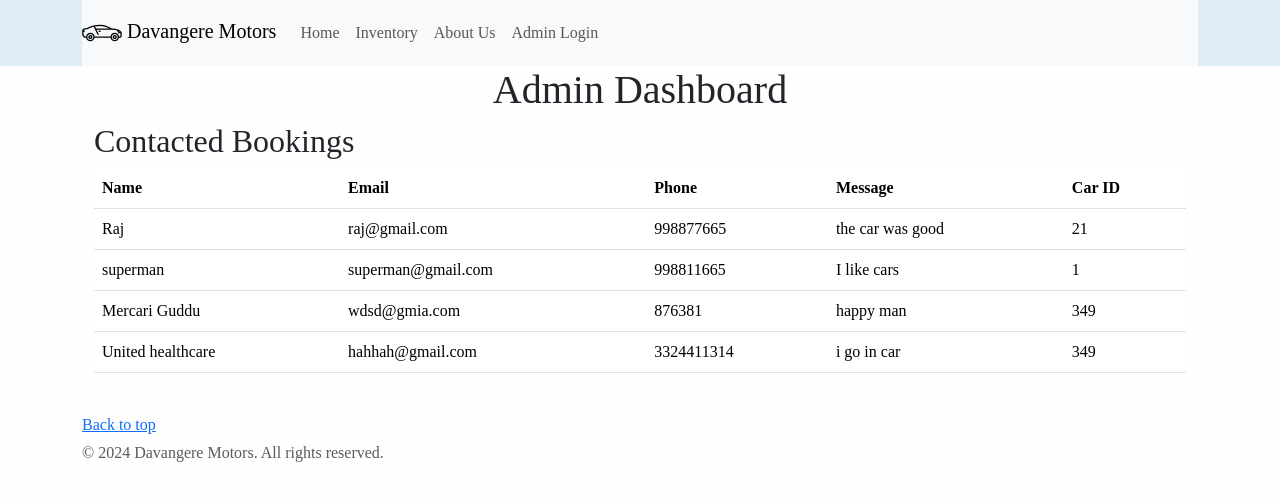
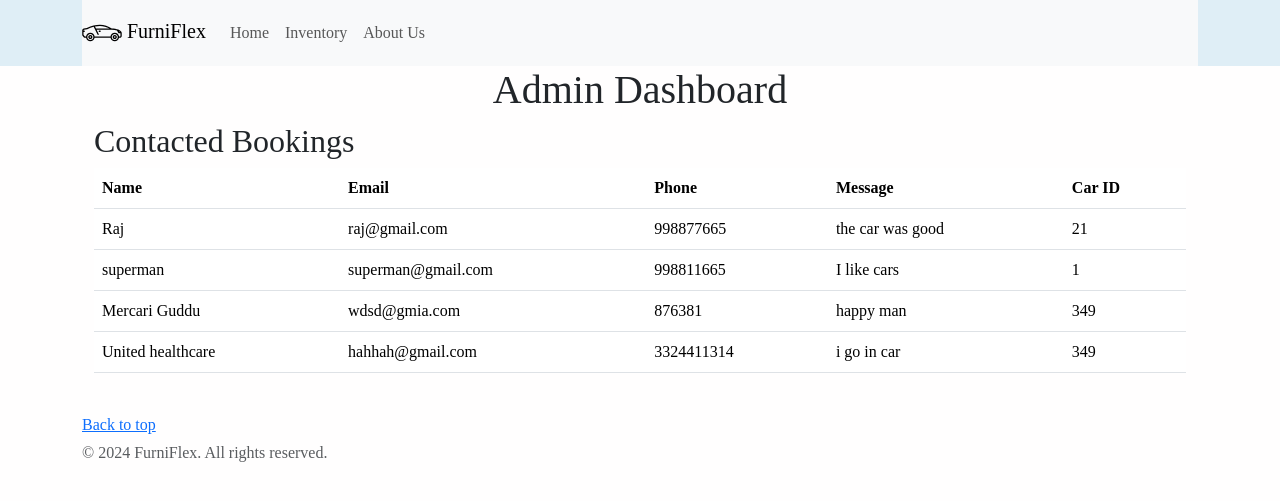
Before and after one commit to Pruthviraj-Guddu/FurniFlexSustainability, a Flask app: page /admin in a window 1280 px wide. Shown: the top 501 px of the page. Run offline with Flask 3, Linux system fonts and the light colour scheme; data comes from the database, SQL or seed files in the repository; some libraries are stand-ins or nearby versions.

Commit message:
Update base.html

```diff
--- a/templates/base.html
+++ b/templates/base.html
@@ -4,7 +4,7 @@
 <head>
     <meta charset="UTF-8">
     <meta name="viewport" content="width=device-width, initial-scale=1, shrink-to-fit=no">
-    <title>{% block title %}Davangere Motors{% endblock %}</title>
+    <title>{% block title %}FurniFlex{% endblock %}</title>
     <link rel="stylesheet" href="/static/lib/bootstrap/bootstrap.min.css">
     <link rel="stylesheet" href="/static/css/base.css">
     <link rel="icon" type="image/x-icon" href="{{ url_for('static', filename='img/car_icon.ico') }}">
@@ -21,7 +21,7 @@
         <nav class="navbar navbar-expand-lg navbar-light bg-light">
             <a class="navbar-brand" href="/">
                 <!-- SVG icon -->
-                <img src="{{ url_for('static', filename='img/car-1057.svg') }}" style="max-height: 40px;"> Davangere Motors
+                <img src="{{ url_for('static', filename='img/car-1057.svg') }}" style="max-height: 40px;"> FurniFlex
 
             </a>
             <button class="navbar-toggler" type="button" data-toggle="collapse" data-target="#navbarNav" aria-controls="navbarNav" aria-expanded="false" aria-label="Toggle navigation">
@@ -32,15 +32,18 @@
                     <li class="nav-item{% if active == 'Home' %} active{% endif %}">
                         <a class="nav-link" href="/">Home</a>
                     </li>
+
                     <li class="nav-item{% if active == 'Inventory' %} active{% endif %}">
                         <a class="nav-link" href="/inventory">Inventory</a>
                     </li>
                     <li class="nav-item{% if active == 'About' %} active{% endif %}">
                         <a class="nav-link" href="/about">About Us</a>
                     </li>
+                <!--
                     <li class="nav-item{% if active == 'Login' %} active{% endif %}">
                         <a class="nav-link" href="/login">Admin Login</a>
                     </li>
+                -->
                 </ul>
             </div>
         </nav>
@@ -56,7 +59,7 @@
         <p class="float-right mb-1">
             <a href="#">Back to top</a>
         </p>
-        <p class="mb-1">© 2024 Davangere Motors. All rights reserved.</p>
+        <p class="mb-1">© 2024 FurniFlex. All rights reserved.</p>
     </div>
 </footer>
 {% block scripts %}{% endblock %}
```
